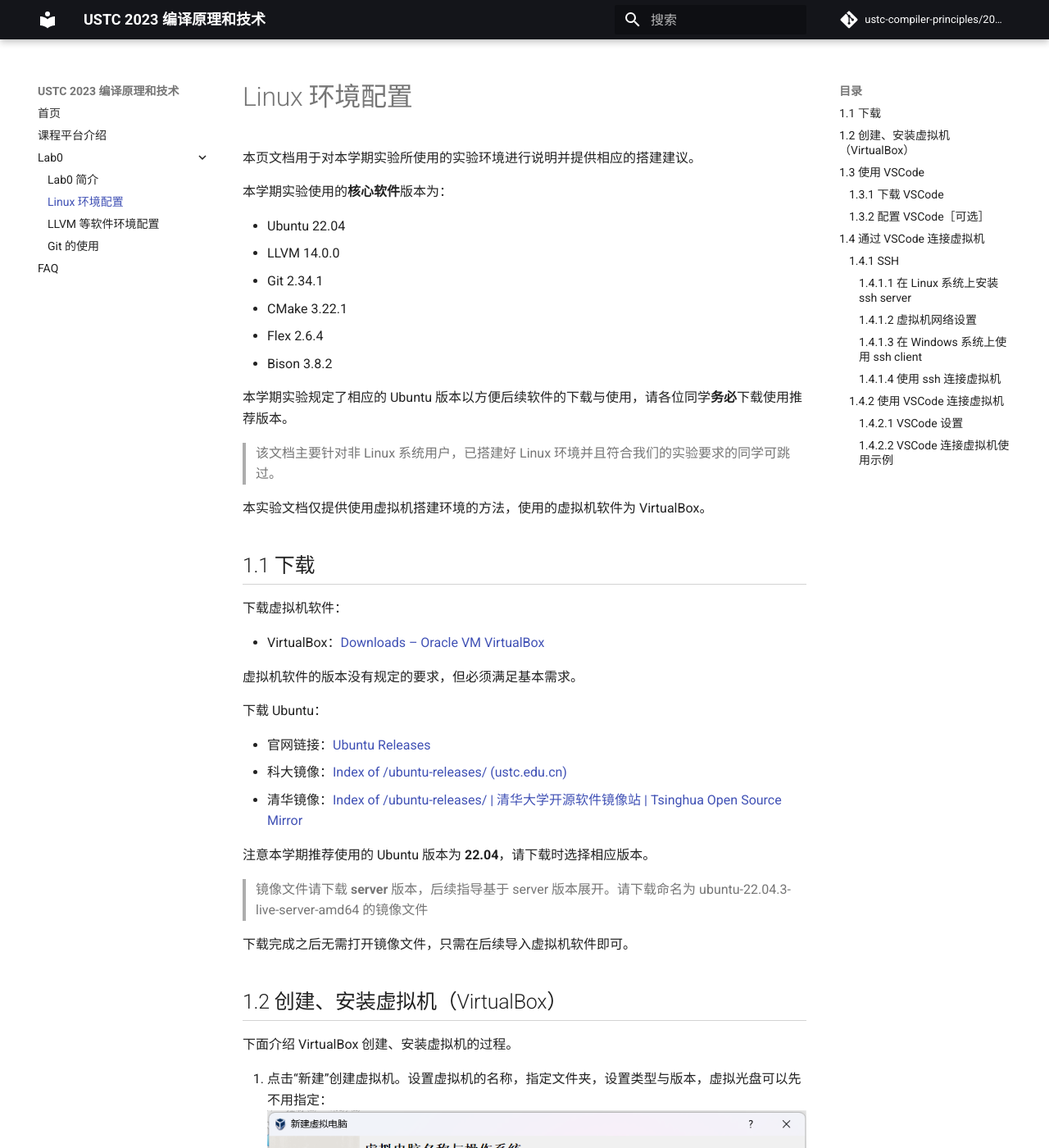
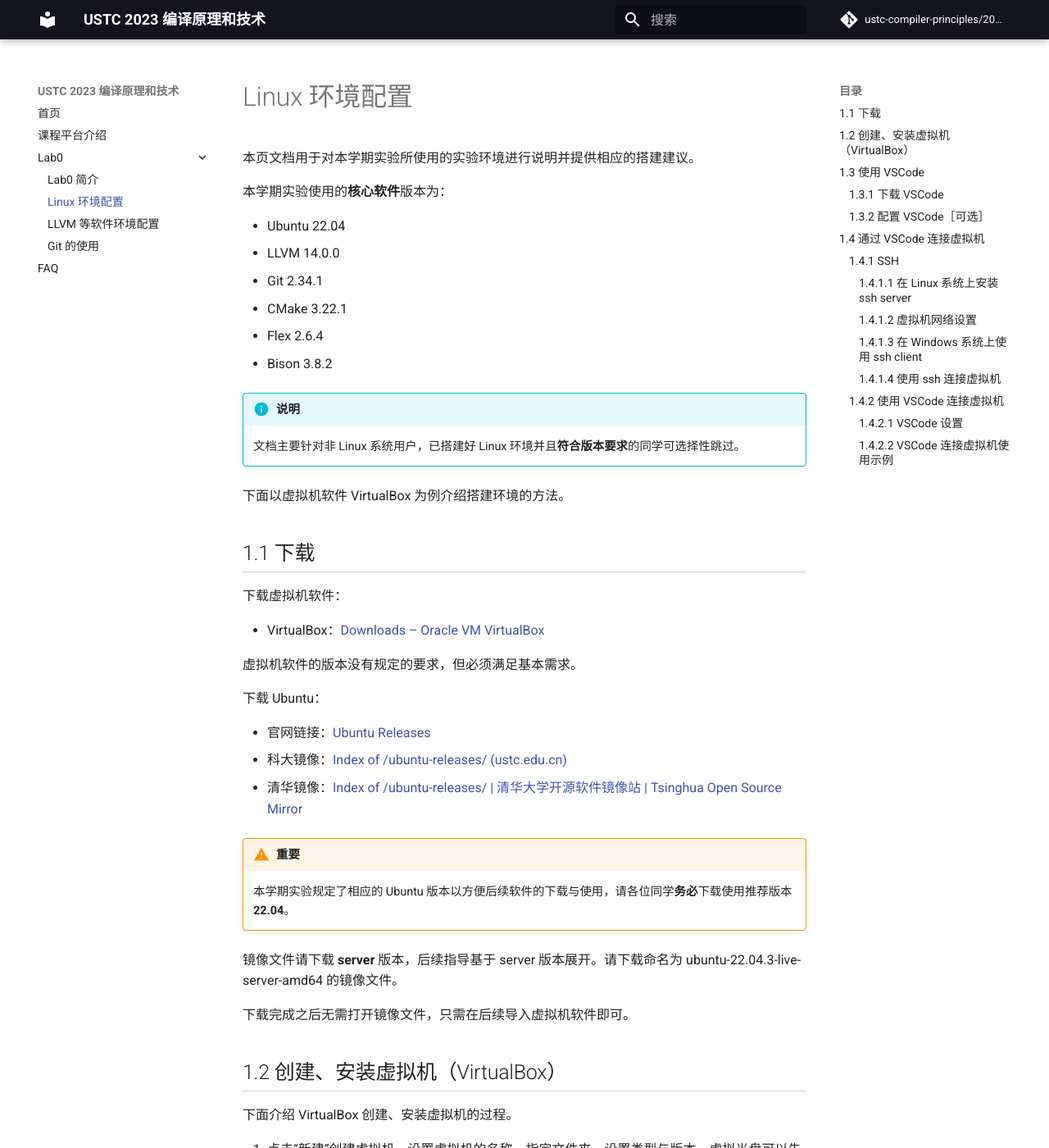
Before and after one commit to ustc-compiler-principles/2023, an MkDocs documentation site: the page built from docs/lab0/linux.md, in a window 1280 px wide and 1400 px high. Shown: the whole window at 82% size. Built offline with MkDocs 1.6.1 and Material for MkDocs 9.7.7, drawn with Linux system fonts in a browser that asks for light colours; comment, search, counter and statistics services are not loaded; some of the changed text lies outside the part shown.

Commit message:
update style

```diff
--- a/docs/lab0/linux.md
+++ b/docs/lab0/linux.md
@@ -11,11 +11,11 @@
 - Flex 2.6.4
 - Bison 3.8.2
 
-本学期实验规定了相应的 Ubuntu 版本以方便后续软件的下载与使用，请各位同学**务必**下载使用推荐版本。
+!!! info "说明"
 
-> 该文档主要针对非 Linux 系统用户，已搭建好 Linux 环境并且符合我们的实验要求的同学可跳过。
+    文档主要针对非 Linux 系统用户，已搭建好 Linux 环境并且**符合版本要求**的同学可选择性跳过。
 
-本实验文档仅提供使用虚拟机搭建环境的方法，使用的虚拟机软件为 VirtualBox。
+下面以虚拟机软件 VirtualBox 为例介绍搭建环境的方法。
 
 ## 1.1 下载
 
@@ -31,9 +31,11 @@
 - 科大镜像：[Index of /ubuntu-releases/ (ustc.edu.cn)](https://mirrors.ustc.edu.cn/ubuntu-releases/)
 - 清华镜像：[Index of /ubuntu-releases/ | 清华大学开源软件镜像站 | Tsinghua Open Source Mirror](https://mirrors.tuna.tsinghua.edu.cn/ubuntu-releases/)
 
-注意本学期推荐使用的 Ubuntu 版本为 **22.04**，请下载时选择相应版本。
+!!! warning "重要"
 
-> 镜像文件请下载 **server** 版本，后续指导基于 server 版本展开。请下载命名为 ubuntu-22.04.3-live-server-amd64 的镜像文件
+    本学期实验规定了相应的 Ubuntu 版本以方便后续软件的下载与使用，请各位同学**务必**下载使用推荐版本 **22.04**。
+
+镜像文件请下载 **server** 版本，后续指导基于 server 版本展开。请下载命名为 ubuntu-22.04.3-live-server-amd64 的镜像文件。
 
 下载完成之后无需打开镜像文件，只需在后续导入虚拟机软件即可。
 
@@ -263,9 +267,10 @@
 
 通过这个例子，你应该已经掌握了使用 VSCode 连接远程服务器和修改相关文件等操作。
 
-VSCode 还提供文件上传和下载等操作：
+???+ tip "VSCode 远程服务器文件上传和下载"
 
-- 文件上传：直接拖拽桌面文件进入 VSCode 的 explorer
-- 文件下载：在 VSCode 的 explorer 中对相关文件进行右键并选择下载。
+    文件上传：直接拖拽桌面文件进入 VSCode 的 explorer
+
+    文件下载：在 VSCode 的 explorer 中对相关文件进行右键并选择下载。
 
 更多关于 VSCode 的操作，欢迎同学自行探索。
```
Also changed, not shown: other parts of docs/lab0/linux.md (+3 -1 lines), docs/lab0/index.md (+1 -1 lines).
